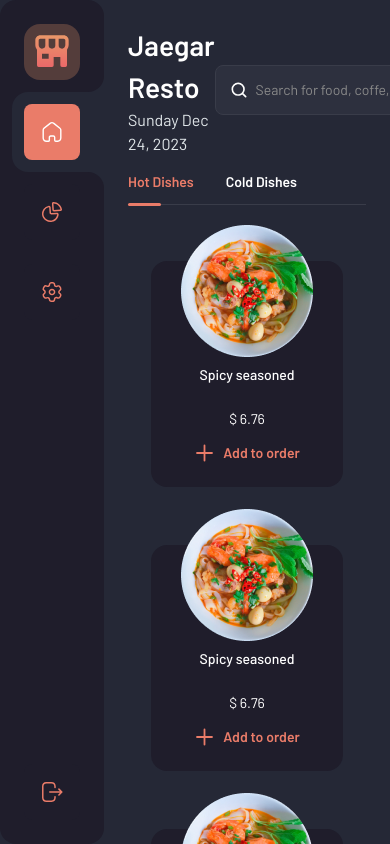
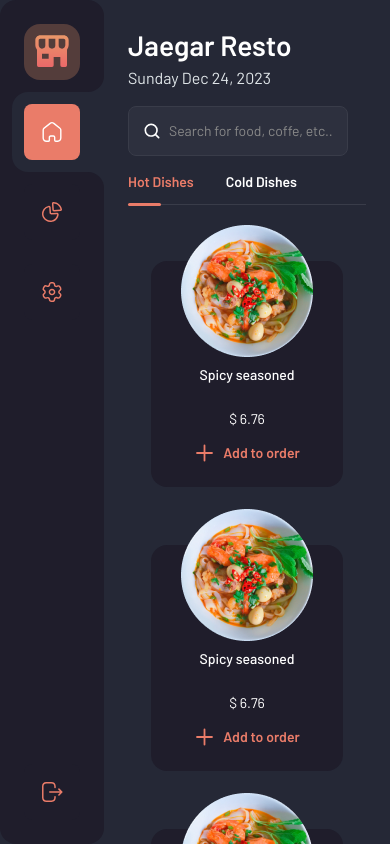
Before and after one commit to HenryKun55/visualr-test, a Next.js app: page / in a window 390 px wide. Built offline with nearby package versions, Linux system fonts and the light colour scheme.

Commit message:
adjust mobile tab

```diff
--- a/src/components/Header.tsx
+++ b/src/components/Header.tsx
@@ -6,7 +6,7 @@ export const Header = () => {
   const theDate = new Date().toLocaleString(undefined, options).replace(',', '');
 
   return (
-    <section className="w-full flex items-center justify-between">
+    <section className="w-full flex flex-col items-start gap-4 justify-between sm:items-center sm:flex-row">
       <div className="flex flex-col">
         <h1 className="text-[28px] font-semibold text-white">Jaegar Resto</h1>
         <h3 className="text-base font-normal text-custom-gray-lighter">{theDate}</h3>
```
